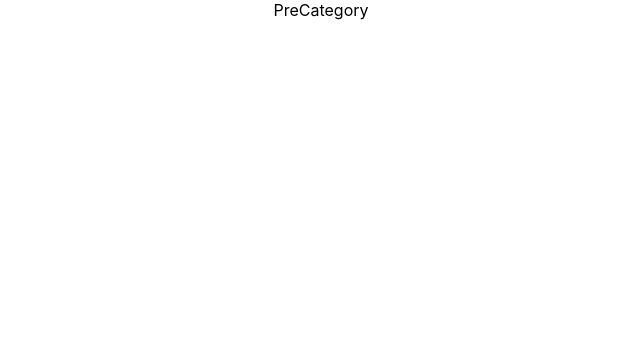
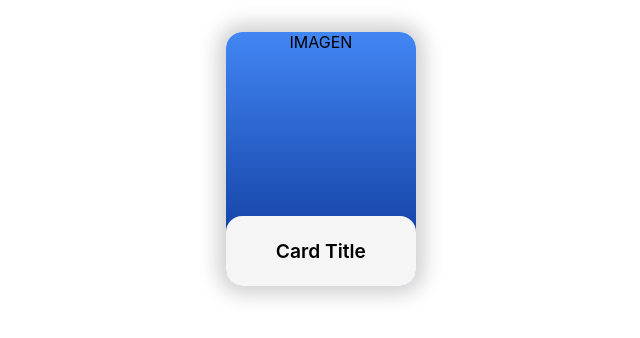
Before and after one commit to vinoteca-ecommerce/wineEcommerce, a React (Create React App) app in the folder client/: page / in a window 1280 px wide. Shown: the top 338 px of the page, without its empty margins (319-959 px from the left). Built offline with nearby package versions, Linux system fonts and the light colour scheme.

Commit message:
Component PreCategory demo 1 card

```diff
--- a/client/src/components/PreCategory/PreCategory.jsx
+++ b/client/src/components/PreCategory/PreCategory.jsx
@@ -1,7 +1,16 @@
 import React from 'react'
+import style from './PreCategory.module.css';
 
 export const PreCategory = () => {
   return (
-    <div>PreCategory</div>
+    <div className={style.container}>
+        <div className={style.card}>
+            <div className={style.cardImage}>IMAGEN</div>
+            <div className={style.cardDescription}>
+                <p className={style.textTitle}> Card Title</p>
+                {/*<p className={style.textBody}>Lorem ipsum dolor sit amet, consectetur adipiscing elit, sed do eiusmod tempor.</p>*/}
+            </div>
+        </div>
+    </div>
   )
 }
--- /dev/null
+++ b/client/src/components/PreCategory/PreCategory.module.css
@@ -0,0 +1,66 @@
+.container{
+    display: flex;
+    justify-content: center;
+    align-items: center;
+    flex-wrap: wrap;
+}
+
+.card {
+    height: 254px;
+    width: 190px;
+    position: relative;
+    transition: all 0.4s cubic-bezier(0.645, 0.045, 0.355, 1);
+    border-radius: 1em;
+    box-shadow: 0 0 20px 8px #d0d0d0;
+    overflow: hidden;
+    margin: 2em;
+    cursor: pointer;
+}
+
+    /*Image*/
+.cardImage {
+    height: 100%;
+    width: 100%;
+    border-radius: 1em;
+    position: absolute;
+    transition: all 1s cubic-bezier(0.645, 0.045, 0.355, 1);
+    background: #0a3394;
+    background: linear-gradient(to top, #0a3394, #4286f4);
+}
+
+   /*Description */
+.cardDescription {
+    display: flex;
+    position: absolute;
+    justify-content: center;
+    gap: 1em;
+    flex-direction: column;
+    background-color: #f5f5f5;
+    height: 15%;
+    width: 83%;
+    bottom: 0;
+    border-radius: 1em 1em 0 0;
+    transition: all 1s cubic-bezier(0.645, 0.045, 0.355, 1);
+    padding: 1rem;
+}
+
+   /*Text*/
+.textTitle {
+    font-size: 1.2em;
+    font-weight: 600;
+}
+
+.textBody {
+    font-size: 1em;
+    line-height: 150%;
+}
+
+   /* Hover states */
+.card:hover{
+    opacity: .9;
+}
+
+.card:hover .cardDescription {
+    transform: translateY(100%);
+
+}
```
